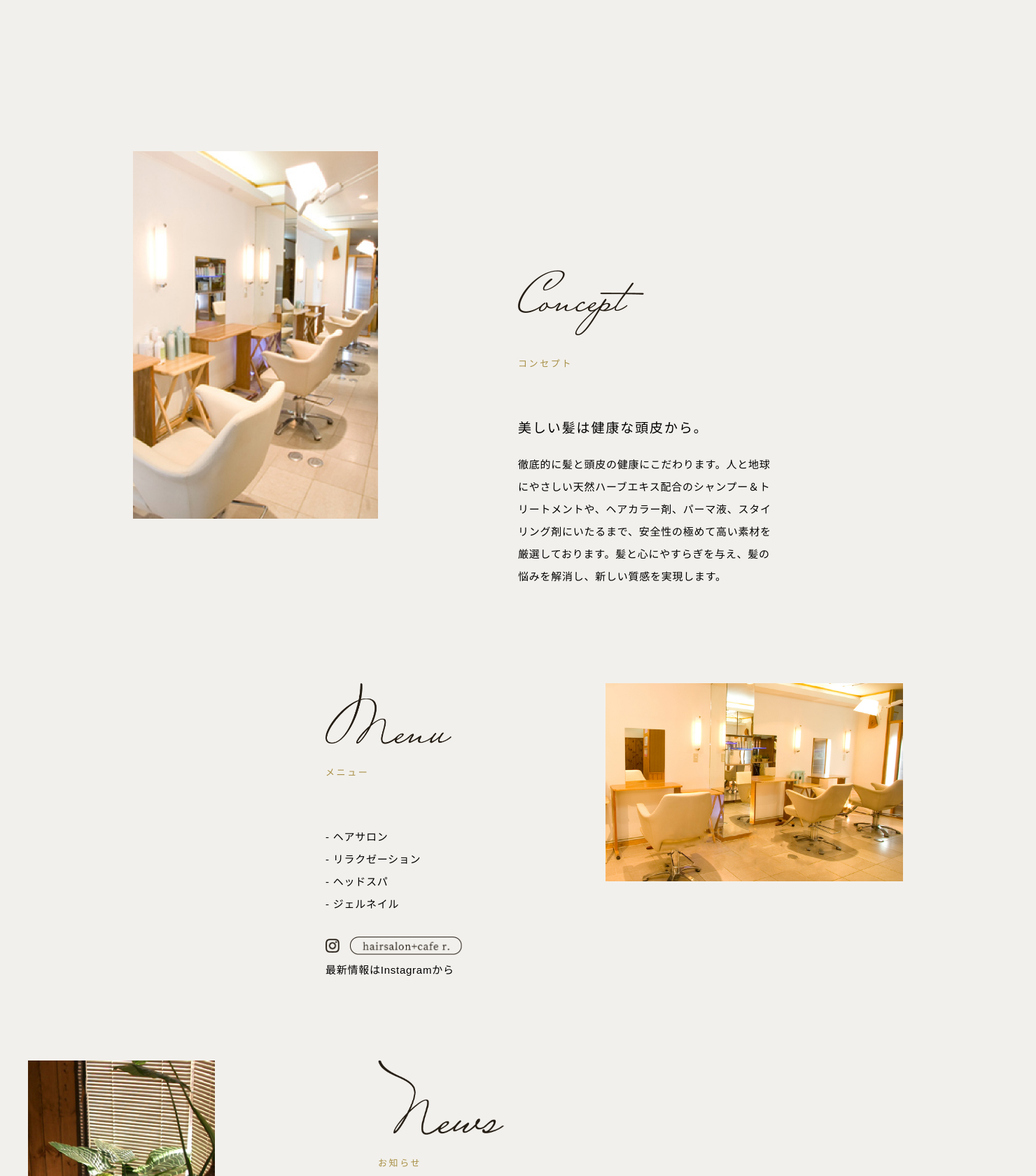
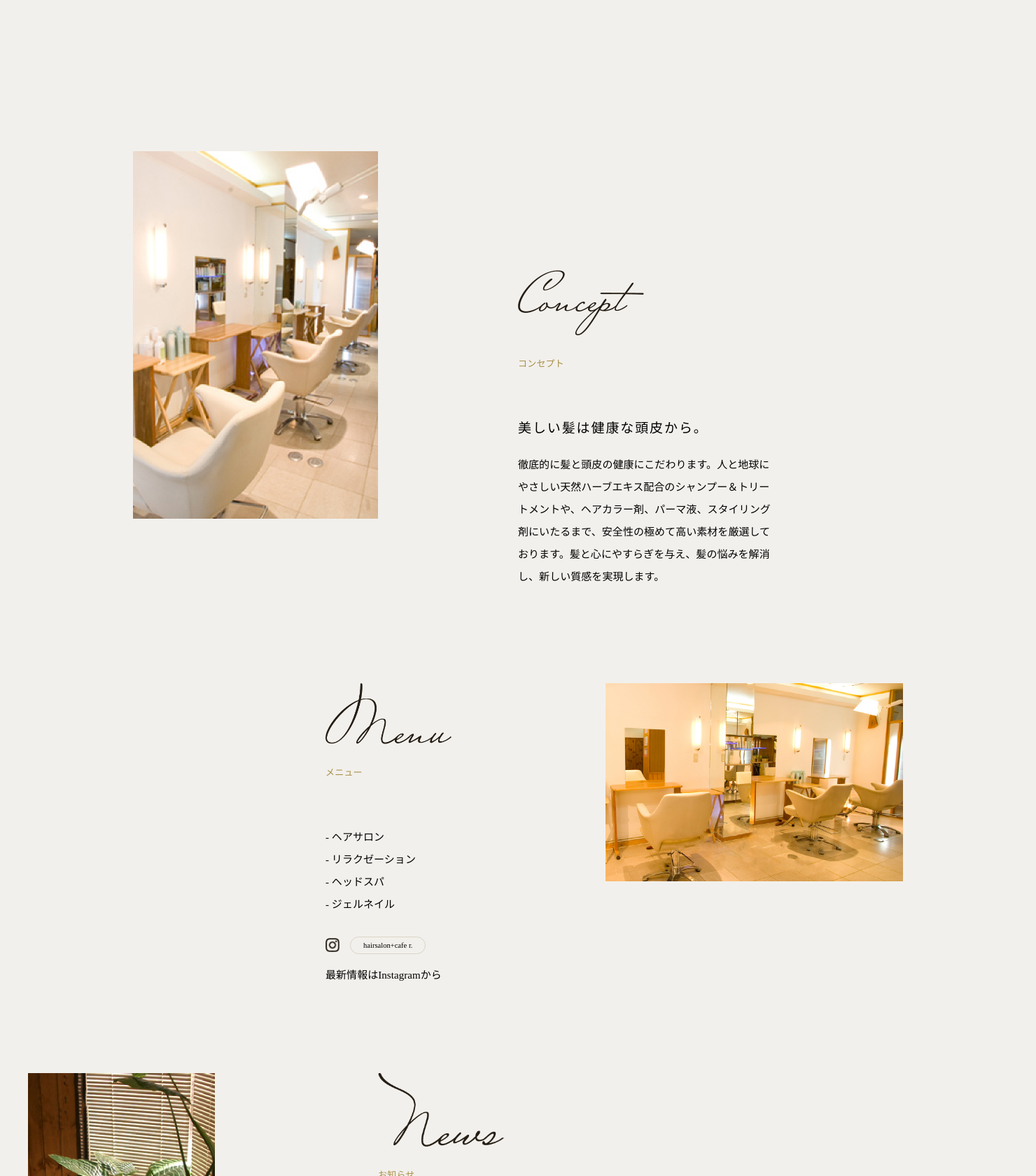
Before and after one commit to Naoki-126/r.-base, a PHP site: page /index.html in a window 1480 px wide. Shown: the part 760-2440 px from the top of the page at 70% size. Run offline with PHP 8.4, Linux system fonts and the light colour scheme.

Commit message:
add_フォント調整

```diff
--- a/css/reset.css
+++ b/css/reset.css
@@ -33,7 +33,7 @@ th,
 td {
 	margin: 0;
 	padding: 0;
-	font-family:"Noto Sans JP","游ゴシック Medium",YuGothic,YuGothicM,"Hiragino Kaku Gothic ProN",メイリオ,Meiryo,sans-serif;
+	font-family:"Noto Serif JP",serif,"游ゴシック Medium",YuGothic,YuGothicM,"Hiragino Kaku Gothic ProN",メイリオ,Meiryo,sans-serif;
 }
 
 a, abbr, acronym, address, applet, article, aside, audio, b, big, blockquote, body, canvas, caption, center, cite, code, dd, del, details, dfn, dialog, div, dl, dt, em, embed, fieldset, figcaption, figure, font, footer, form, h1, h2, h3, h4, h5, h6, header, hgroup, hr, html, i, iframe, img, ins, kbd, label, legend,li, mark, menu, meter, nav, object, ol, output, p, pre, progress, q, rp, rt, ruby, s, samp, section, small, span, strike, strong, sub, summary, sup, table, tbody, td, tfoot, th, thead, time, tr, tt, u, ul, var, video, xmp {
--- a/css/style.css
+++ b/css/style.css
@@ -30,60 +30,76 @@ html{font-size:calc(1000vw / 1400);}/*10px;*/
 /* 共通パーツ
 =========================== */
 
-.global-style {
+.c_global-style {
 	background: #f2f0ec;
 }
 
-.cursive-title {
+.c_text01 {
+	font-size: 15px;
+	line-height: 32px;
+	letter-spacing: .05px;
+}
+
+.c_cursive-title {
 	width: 180px;
 	height: auto;
 }
 
-.title-trans {
+.c_title-trans {
 	margin-top: 25px;
 	color: #a78f45;
 	font-size: 13px;
 	line-height: 32px;
-	letter-spacing: .2em;
+	letter-spacing: .2px;
+	font-weight: 500;
 }
 
-.sns-instaArea {
+.c_instaArea {
 	display: flex;
 	align-items: center;
 }
 
-.sns-insta {
+.c_insta {
 	width: 20px;
 	height: 20px;
 }
 
-.sns-line {
+.c_line {
 	width: 20px;
 	height: 20px;
 }
 
-.sns-instaLink {
+.c_instaLink {
 	margin-left: 15px;
-	width: 160px;
 	height: auto;
 	cursor: pointer;
+	padding: 6px 18px;
+	border: 1px solid #dad5c7 ;
+	border-radius: 26px;
 }
 
-.insta-text {
+.c_instaLink-name {
+	font-size: 14px;
+	line-height: 40px;
+	letter-spacing: .05px;
+}
+
+.c_insta-text {
 	margin-top: 10px;
 	font-size: 15px;
-	letter-spacing: .05em;
+	line-height: 40px;
+	letter-spacing: .05px;
 }
 
-.googleMap {
+.c_googleMap {
 	color: #a78f45;
 	font-size: 15px;
 	line-height: 32px;
-	letter-spacing: .05em;
+	letter-spacing: .05px;
 	position: relative;
 }
 
-.googleMap::after {
+.c_googleMap::after {
 	content: "";
 	width: 15px;
 	height: 20px;
@@ -135,16 +150,13 @@ html{font-size:calc(1000vw / 1400);}/*10px;*/
 =========================== */
 
 .inner {
-	width: 1400px;
+	width: 100%;
+	max-width: 1400px;
 	margin: 0 auto;
 }
 
 .top {
 	margin: 50px auto 0;
-	padding: 0 150px;
-	display: flex;
-	align-items: start;
-	margin-top: 50px;
 	padding: 0 150px;
 	display: flex;
 	align-items: start;
@@ -212,9 +222,6 @@ html{font-size:calc(1000vw / 1400);}/*10px;*/
 .concept-text {
 	margin-top: 20px;
 	width: 362px;
-	font-size: 15px;
-	line-height: 32px;
-	letter-spacing: .05em;
 }
 
 .menu {
@@ -231,9 +238,6 @@ html{font-size:calc(1000vw / 1400);}/*10px;*/
 
 .menu-list {
 	margin-top: 60px;
-	font-size: 15px;
-	line-height: 32px;
-	letter-spacing: .05em;
 }
 
 .menu-sns {
--- a/index.html
+++ b/index.html
@@ -9,7 +9,7 @@
     <link rel="stylesheet" href="./css/style_sp.css">
     <link rel="stylesheet" href="./css/style.css">
   </head>
-  <body class="global-style">
+  <body class="c_global-style">
     <header class="headerMenu">
       <div class="header-logoArea">
         <h2 class="header-logo">
@@ -27,7 +27,11 @@
       <section class="top">
         <div class="top-left">
           <h2 class="top-title">ヘアサロン エール</h2>
-          <p class="top-text">私たちの目的はお客様が美しくなることそのもだけでなく、美しくなっていただくことで、お客様の人生が彩り豊かなものになる、そのお手伝いをすることです。</p>
+          <div class="top-text">
+            <p class="c_text01">
+              私たちの目的はお客様が美しくなることそのもだけでなく、美しくなっていただくことで、お客様の人生が彩り豊かなものになる、そのお手伝いをすることです。
+            </p>
+          </div>
         </div>
         <div class="top-right">
           <img src="./img/common/logo-large.png" alt="ロゴデザイン" class="top-img" >
@@ -38,26 +42,34 @@
           <img src="./img/common/concept-img.jpg" alt="コンセプト画像" class="concept-img">
         </div>
         <div class="concept-right">
-          <h2 class="concept-title"><img src="./img/common/concept-cursive.png" alt="コンセプトタイトル" class="cursive-title"></h2>
-          <p class="title-trans">コンセプト</p>
+          <h2 class="concept-title"><img src="./img/common/concept-cursive.png" alt="コンセプトタイトル" class="c_cursive-title"></h2>
+          <p class="c_title-trans">コンセプト</p>
           <h3 class="concept-subTitle">美しい髪は健康な頭皮から。</h3>
-          <p class="concept-text">徹底的に髪と頭皮の健康にこだわります。人と地球にやさしい天然ハーブエキス配合のシャンプー＆トリートメントや、ヘアカラー剤、パーマ液、スタイリング剤にいたるまで、安全性の極めて高い素材を厳選しております。髪と心にやすらぎを与え、髪の悩みを解消し、新しい質感を実現します。</p>
+          <div class="concept-text">
+            <p class="c_text01">
+              徹底的に髪と頭皮の健康にこだわります。人と地球にやさしい天然ハーブエキス配合のシャンプー＆トリートメントや、ヘアカラー剤、パーマ液、スタイリング剤にいたるまで、安全性の極めて高い素材を厳選しております。髪と心にやすらぎを与え、髪の悩みを解消し、新しい質感を実現します。
+            </p>
+          </div>
         </div>
       </section>
       <section class="menu">
         <div class="menu-left">
-          <h2 class="menu-title"><img src="./img/common/menu-cursive.png" alt="メニュータイトル" class="cursive-title"></h2>
-          <p class="title-trans">メニュー</p>
-          <p class="menu-list">-  ヘアサロン<br>
+          <h2 class="menu-title"><img src="./img/common/menu-cursive.png" alt="メニュータイトル" class="c_cursive-title"></h2>
+          <p class="c_title-trans">メニュー</p>
+          <div class="menu-list">
+            <p class="c_text01">
+              -  ヘアサロン<br>
               -  リラクゼーション<br>
               -  ヘッドスパ<br>
-            -  ジェルネイル</p>
+              -  ジェルネイル
+            </p>
+          </div>
             <div class="menu-sns">
-              <div class="sns-instaArea">
-                <img src="./img/common/insta-img.png" alt="インスタロゴ" class="sns-insta">
-                <a href="#" class="sns-instaLink"><img src="./img/common/insta-link.png" alt="インスタリンク"></a>
+              <div class="c_instaArea">
+                <img src="./img/common/insta-img.png" alt="インスタロゴ" class="c_insta">
+                <a href="#" class="c_instaLink"><p class=".c_instaLink-name">hairsalon+cafe r.</p></a>
               </div>
-              <p class="insta-text">最新情報はInstagramから</p>
+              <p class="c_insta-text">最新情報はInstagramから</p>
             </div>
         </div>
         <div class="menu-right">
@@ -69,27 +81,24 @@
           <img src="./img/common/news-img.jpg" alt="ニュース画像" class="news-img">
         </div>
         <div class="news-right">
-          <h2 class="news-title"><img src="./img/common/news-cursive.png" alt="ニュースタイトル" class="cursive-title"></h2>
-          <p class="title-trans">お知らせ</p>
+          <h2 class="news-title"><img src="./img/common/news-cursive.png" alt="ニュースタイトル" class="c_cursive-title"></h2>
+          <p class="c_title-trans">お知らせ</p>
           <ul class="news-items">
-            <li class="news-item">2023.02.19<span class="news-itemTitle">VOSサロンケア</span></li>
-            <li class="news-item">2023.02.19<span class="news-itemTitle">3月の定休日のお知らせ</span></li>
-            <li class="news-item">2016.03.31<span class="news-itemTitle">ホームページリニューアルしました。</span></li>
-            <li class="news-item">
-
+            <li class="news-item c_text01">2023.02.19<span class="news-itemTitle">VOSサロンケア</span></li>
+            <li class="news-item c_text01">2023.02.19<span class="news-itemTitle">3月の定休日のお知らせ</span></li>
+            <li class="news-item c_text01">2016.03.31<span class="news-itemTitle">ホームページリニューアルしました。</span></li>
             <div class="news-index">お知らせ一覧</div>
-            </li>
           </ul>
         </div>
       </section>
       <section class="access">
         <div class="access-left">
-          <h2 class="access-title"><img src="./img/common/access-cursive.png" alt="アクセスタイトル" class="cursive-title"></h2>
-          <p class="title-trans">サロン情報</p>
-          <h3 class="access-name">ヘアサロン ｒ．（エール）</h3>
-          <p class="access-address">〒444-0931　愛知県岡崎市渡町字桑の木38-1</p>
-          <a href="#" class="googleMap">Google Map</a>
-          <div class="access-detail">
+          <h2 class="access-title"><img src="./img/common/access-cursive.png" alt="アクセスタイトル" class="c_cursive-title"></h2>
+          <p class="c_title-trans">サロン情報</p>
+          <h3 class="access-name c_text01">ヘアサロン ｒ．（エール）</h3>
+          <p class="access-address c_text01">〒444-0931　愛知県岡崎市渡町字桑の木38-1</p>
+          <a href="#" class="c_googleMap">Google Map</a>
+          <div class="access-detail c_text01">
             <dl class="access-dl">
               <dt class="access-dt">tel.</dt>
               <dd class="access-dd">0564-34-0075（予約優先）</dd>
@@ -104,11 +113,11 @@
             </dl>
           </div>
           <div class="access-sns">
-            <div class="sns-instaArea">
-              <img src="./img/common/insta-img.png" alt="インスタロゴ" class="sns-insta">
-              <a href="#" class="sns-instaLink"><img src="./img/common/insta-link.png" alt="インスタリンク"></a>
+            <div class="c_instaArea">
+              <img src="./img/common/insta-img.png" alt="インスタロゴ" class="c_insta">
+              <a href="#" class="c_instaLink"><p class=".c_instaLink-name">hairsalon+cafe r.</p></a>
             </div>
-            <p class="insta-text">最新情報はInstagramから</p>
+            <p class="c_insta-text">最新情報はInstagramから</p>
           </div>
           <img src="./img/common/access-img1.jpg" alt="アクセス画像1" class="access-imgPic1">
         </div>
@@ -120,9 +129,13 @@
       <section class="reservation">
         <div class="reservation-contents">
           <div class="reservation-left">
-            <h2 class="reservation-title"><img src="./img/common/reservation-cursive.png" alt="予約タイトル" class="cursive-title"></h2>
-            <p class="title-trans">ご予約／お問い合わせ</p>
-            <p class="reservation-text">ご予約、お問い合わせはLINEまたはお電話でお気軽にどうぞ</p>
+            <h2 class="reservation-title"><img src="./img/common/reservation-cursive.png" alt="予約タイトル" class="c_cursive-title"></h2>
+            <p class="c_title-trans">ご予約／お問い合わせ</p>
+            <div class="reservation-text">
+              <p class="c_text01">
+                ご予約、お問い合わせはLINEまたはお電話でお気軽にどうぞ
+              </p>
+            </div>
           </div>
           <div class="reservation-right">
             <div class="reservation-bannerArea">
@@ -133,15 +146,17 @@
               </div>
               <div class="reservation-banner2">
                 <h3 class="reservation-number">tel.0564-34-0075</h3>
-                <p class="resevation-time">営業時間 10:00～19:00（予約優先）</p>
+                <p class="c_text01">営業時間 10:00～19:00（予約優先）</p>
               </div>
             </div>
           </div>
         </div>
       </section>
     </main>
-    <footer class="inner footer">
+    <footer class="inner">
+      <div class="footer">
         <div class="footer-contents">
+
           <div class="footer-left">
             <ul class="footer-menuList">
               <li class="footer-menu"><a href="">Concept</a></li>
@@ -151,8 +166,8 @@
               <li class="footer-menu"><a href="">Reservation</a></li>
             </ul>
             <div class="footer-snsArea">
-            <a href="" class="footer-sns"><img src="./img/common/insta-img.png" alt="インスタロゴ" class="sns-insta"></a>
-            <a href="" class="footer-sns"><img src="./img/common/line-img.png" alt="ラインロゴ" class="sns-line"></a>
+              <a href="" class="footer-sns"><img src="./img/common/insta-img.png" alt="インスタロゴ" class="c_insta"></a>
+              <a href="" class="footer-sns"><img src="./img/common/line-img.png" alt="ラインロゴ" class="c_line"></a>
             </div>
           </div>
           <div class="footer-right">
@@ -166,13 +181,12 @@
               </p>
             </div>
           </div>
+        </div>
         <div class="footer-lower">
           <div class="footer-copyRight">© HAIR SALON  r.</div>
           <a href="" class="to-top">PAGE TOP</a>
         </div>
-
       </div>
-
     </footer>
   </body>
 </html>
```
Also changed, not shown: other parts of css/style.css (+78 -19 lines), img/common/arrow-up.png (added), img/common/insta-link.png (deleted). Lines whose indentation alone changed are shown as unchanged.
